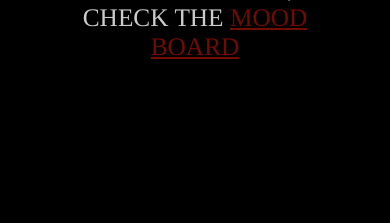
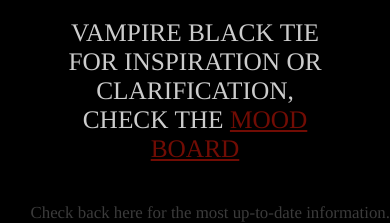
Before and after one commit to Abbotta4/abbotta4.github.io, a plain HTML site: page index.html in a window 390 px wide. Shown: the part 843-1066 px from the top of the page. Before the commit the page ends 904 px from the top, so only its background shows below. Drawn offline with Linux system fonts and the light colour scheme; a web font is replaced by a local one.

Commit message:
Remove height directives to fix mobile

```diff
--- a/style.css
+++ b/style.css
@@ -2,7 +2,6 @@ body {
     background-color: black;
     margin: 0;
     width: 100%;
-    height: 95vh;
 }
 
 @font-face {
@@ -27,10 +26,8 @@ body {
 .container {
     margin: 0;
     width: 100%;
-    height: 100%;
     display: flex;
     flex-direction: column;
-    justify-content: center;
     align-items: center;
 }
 .info {
@@ -85,6 +82,7 @@ body {
     flex-wrap: wrap;
 }
 .footer {
+    margin-top: 40px;
     justify-self: end;
     flex-direction: column;
     font-family: Times, serif;
```
